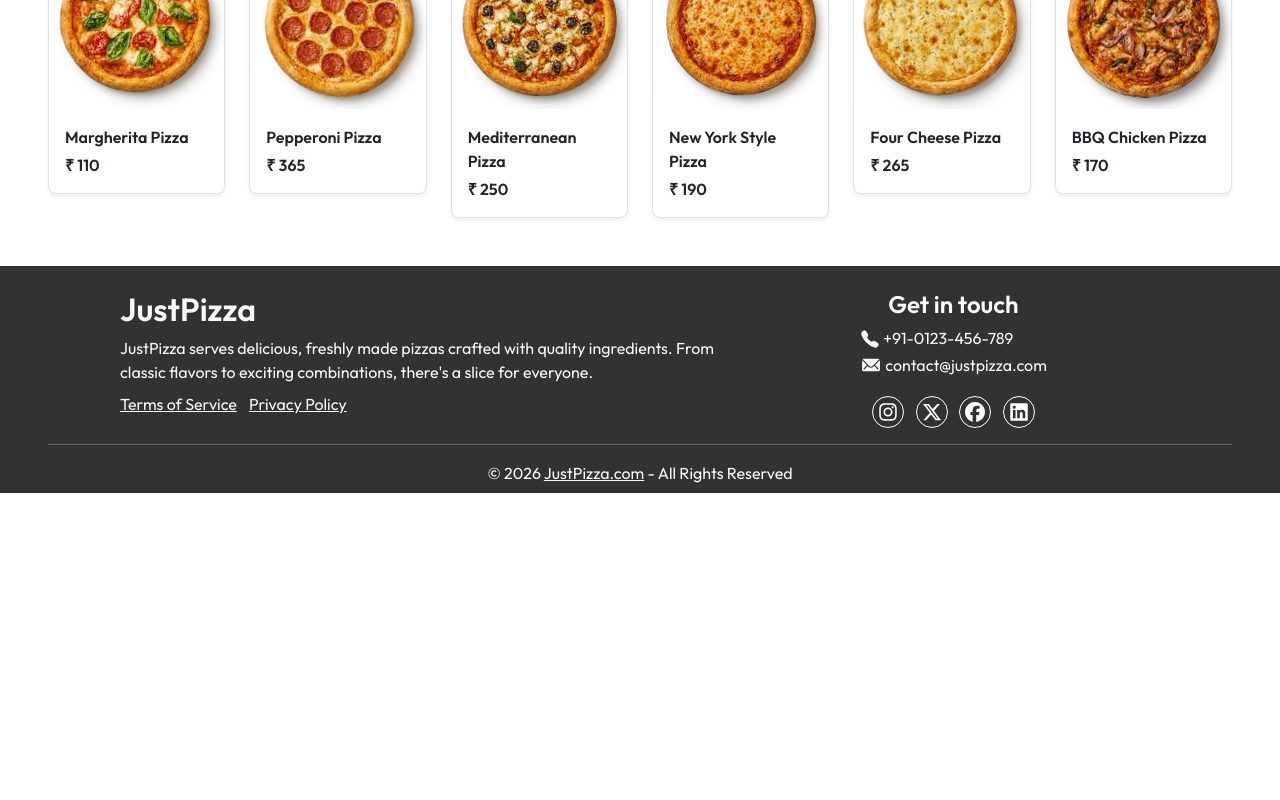
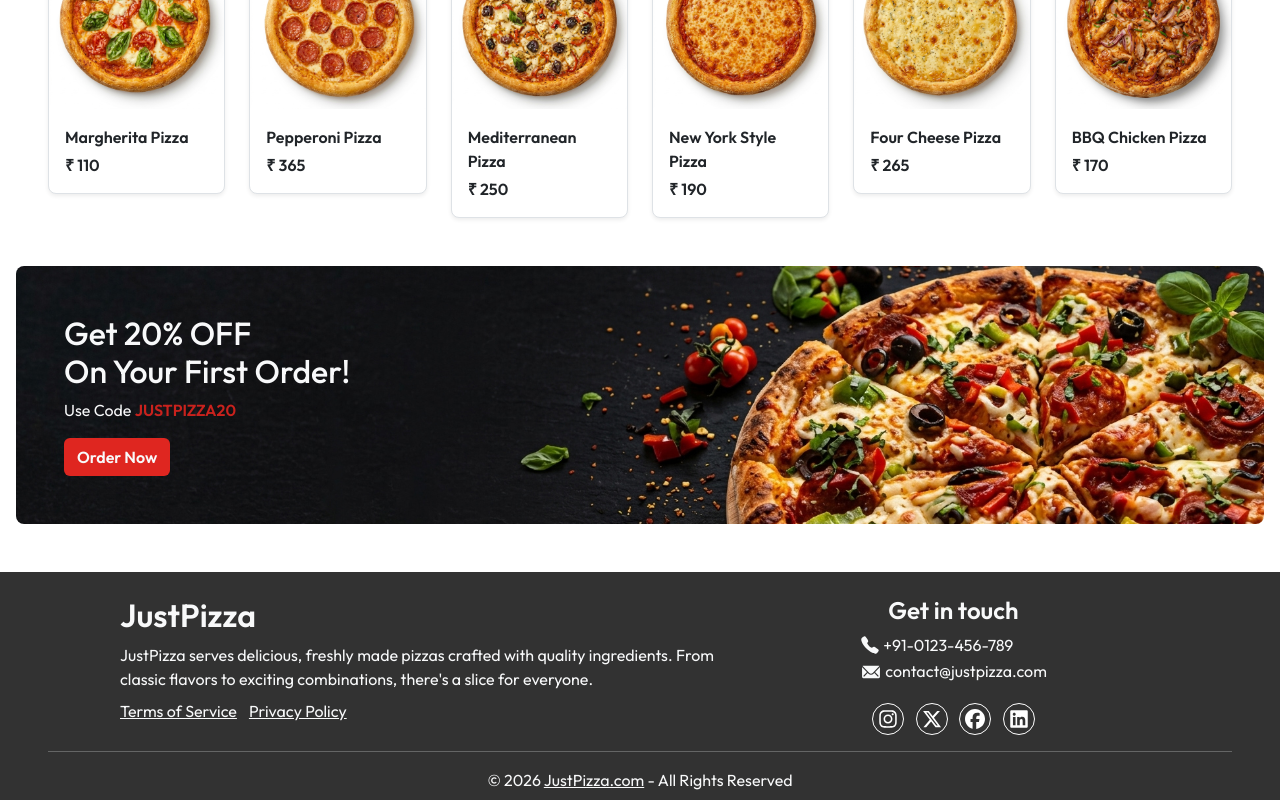
Before and after one commit to vaibhav-velhal/just-pizza-react, a React (Vite) app: page / in a window 1280 px wide. Shown: the part 942-1742 px from the top of the page. Before the commit the page ends 1435 px from the top, so only its background shows below. Built offline with nearby package versions, Linux system fonts and the light colour scheme; no server answers.

Commit message:
offer section added with image at Home page

```diff
--- a/src/pages/Home/Home.css
+++ b/src/pages/Home/Home.css
@@ -55,6 +55,15 @@
     overflow: hidden;
 }
 
+/* offer-section */
+.offer-section {
+    background-image: url("./../../assets/offer-section-image/offer-image.jpg");
+    background-repeat: no-repeat;
+    background-position: center;
+    background-size: cover;
+}
+
+
 /* Media Queries */
 @media (max-width: 767px) {
     /* header-section */
--- a/src/pages/Home/Home.jsx
+++ b/src/pages/Home/Home.jsx
@@ -75,6 +75,19 @@ function Home() {
                     </div>
                 </section>
 
+                <section>
+                    <div className="container-lg-fluid my-5">
+                        <div className="offer-section text-light p-4 p-md-5 mx-3 rounded-3">
+                            <h2>
+                                Get 20% OFF <br />
+                                On Your First Order!
+                            </h2>
+                            <p>Use Code <span className="fw-semibold" style={{color: "#c9221d"}}> JUSTPIZZA20</span></p>
+                            <Link className="order-btn btn text-light fw-semibold" to="/menu">Order Now</Link>
+                        </div>
+                    </div>
+                </section>
+
             </section>
         </>
     )
```
Also changed, not shown: src/assets/offer-section-image/offer-image.jpg (added).
